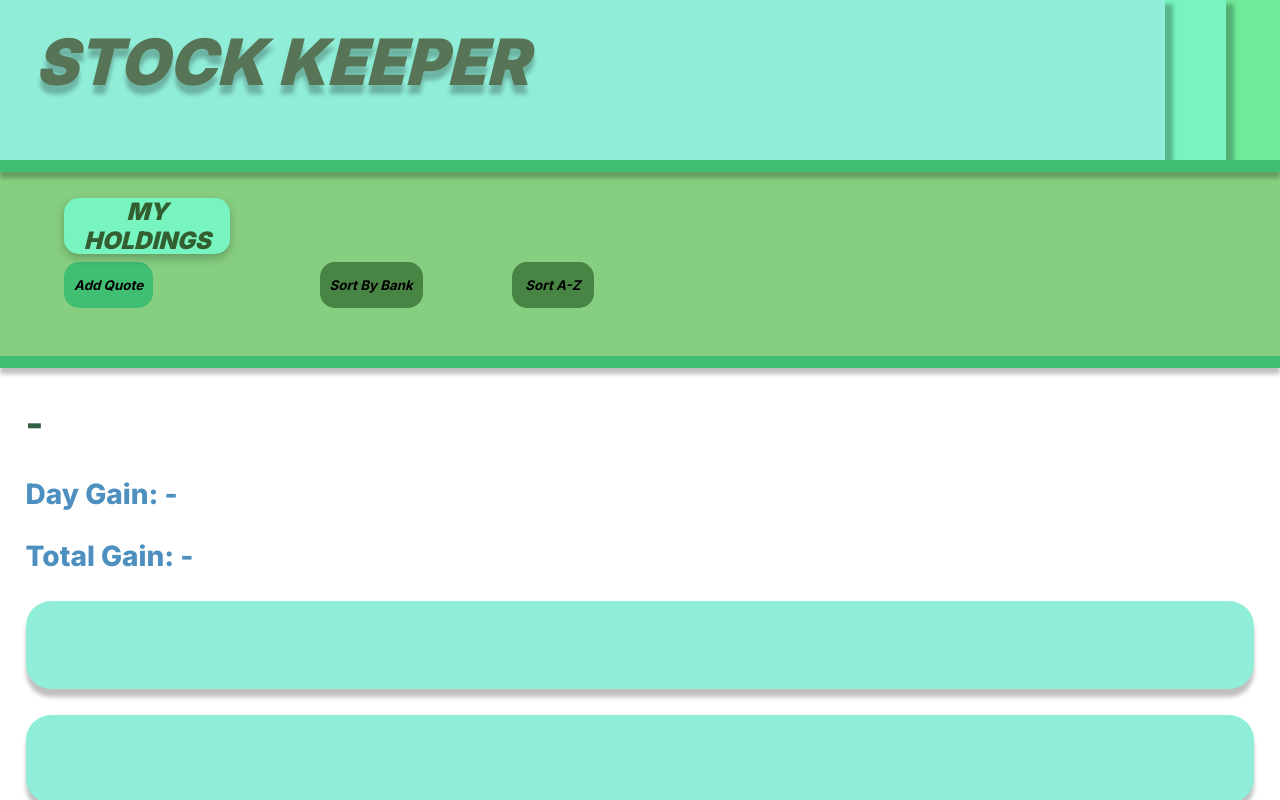
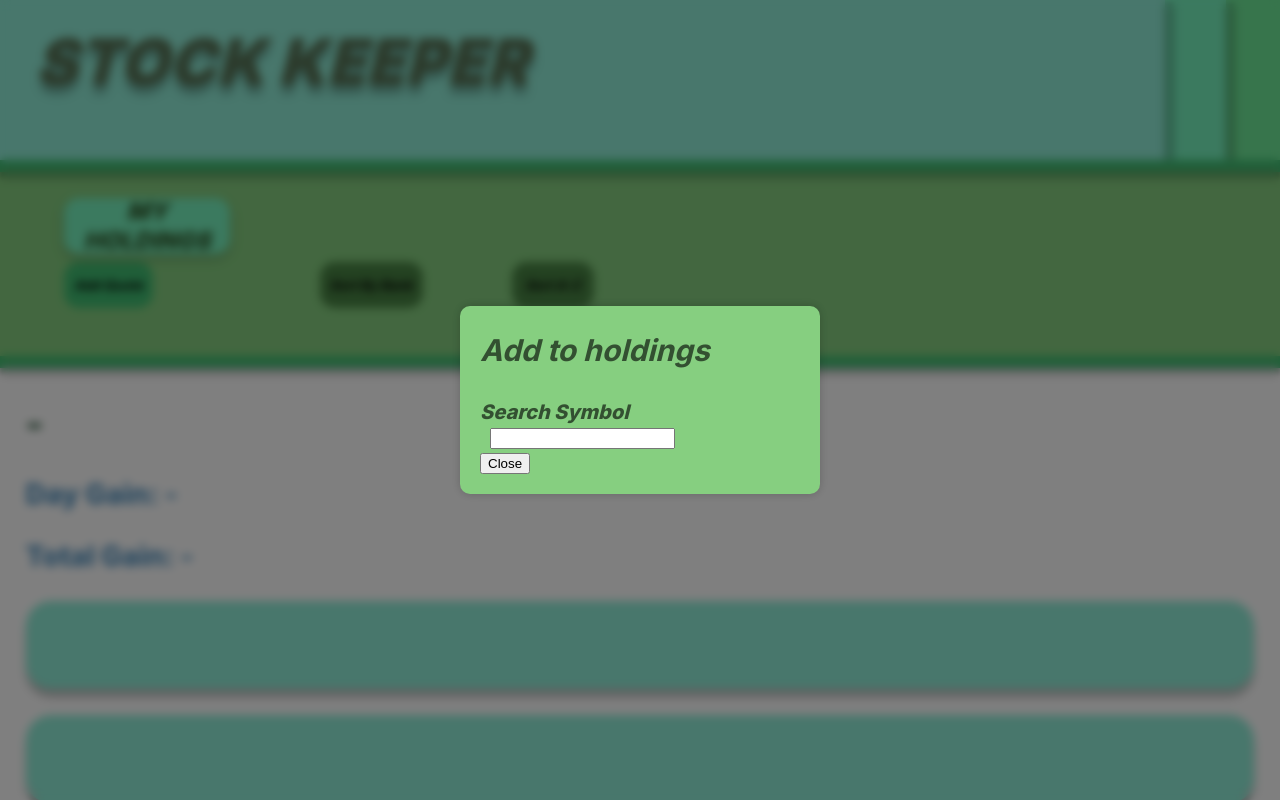
Before and after one commit to nshang3/stockapp, a React (Create React App) app: page / in a window 1280 px wide. Both pictures are taken after a click on the button "Add Quote". Shown: the top 800 px of the page. Built offline with nearby package versions, Linux system fonts and the light colour scheme.

Commit message:
added addQuote mini box

```diff
--- /dev/null
+++ b/src/AddQuote.css
@@ -0,0 +1,38 @@
+.popup-container {
+    position: fixed;
+    top: 0;
+    left: 0;
+    width: 100%;
+    height: 100%;
+    background-color: rgba(0, 0, 0, 0.5); /* Semi-transparent background */
+    display: flex;
+    justify-content: center;
+    align-items: center;
+    z-index: 1000;
+  }
+
+  .popup {
+    background-color: #86CF80;
+    padding: 20px;
+    border-radius: 10px;
+    box-shadow: 0px 0px 10px rgba(0, 0, 0, 0.2);
+    font-family: Inter;
+    font-size: 20px;
+    font-style: italic;
+    font-weight: 800;
+    color: #335031;
+    width: 25%;
+  }
+
+  .popup-container {
+    backdrop-filter: blur(5px);
+  }
+
+  .title{
+    margin-top: 2%;
+    margin-bottom: 10%;
+  }
+
+  #searchSym {
+    margin-left: 3%;
+  }
--- /dev/null
+++ b/src/AddQuote.js
@@ -0,0 +1,20 @@
+import './AddQuote.css'
+
+function AddQuote({onClose}){
+    return (
+
+    <div className="popup-container">
+      <div className="popup">
+        <h2 className="title">Add to holdings</h2>
+        <form >
+            <label for="searchSym">Search Symbol</label>
+            <input type="text" id="searchSym" name="searchSym"/>
+        </form>
+        <button onClick={onClose}>Close</button>
+      </div>
+    </div>
+
+    )
+};
+
+export default AddQuote;
--- a/src/App.js
+++ b/src/App.js
@@ -2,7 +2,9 @@
 import './App.css';
 import './VSummary.css'
 import VQuote from './VQuote.js';
-//import { useState } from 'react';
+import AddQuote from './AddQuote.js';
+
+import { useState } from 'react';
 
 function VSummary(){
   return (
@@ -16,7 +18,14 @@ function VSummary(){
   )
 }
 function App() {
-  //const [vquote, setVQuote] = useState(null)
+  const [isQuote, setIsQuote] = useState(false)
+
+  const openAddQ = () =>{
+    setIsQuote(true)
+  }
+  const closeAddQ = () =>{
+    setIsQuote(false)
+  }
 
   return (
   <>
@@ -33,7 +42,9 @@ function App() {
     <section className="DashBoard">
       <h2 className="holdingsBox">MY HOLDINGS</h2>
 
-      <button className="quoteBtn">Add Quote</button>
+      <button className="quoteBtn" onClick={openAddQ}> Add Quote</button>
+      {isQuote && <AddQuote onClose={closeAddQ}/>}
+
       <button className="bankBtn">Sort By Bank</button>
       <button className="sortBtn">Sort A-Z</button>
       </section>
```
